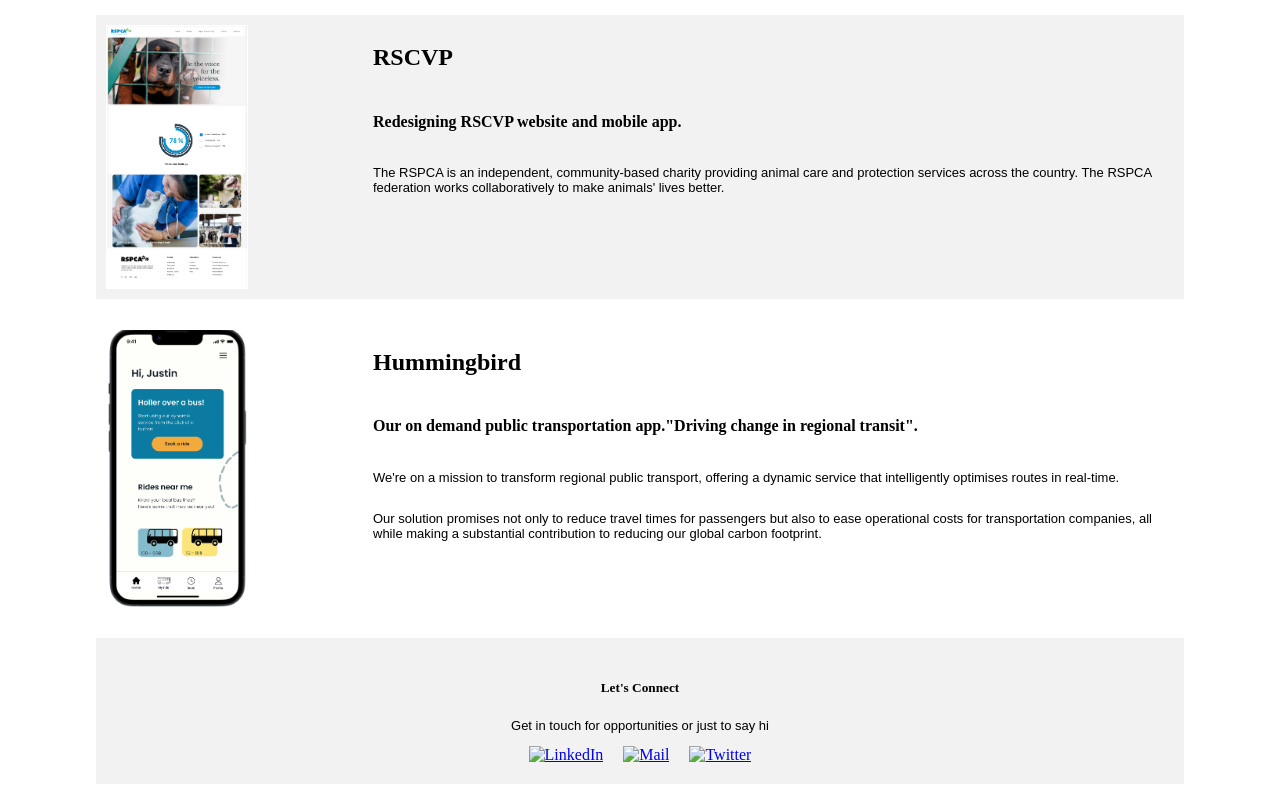
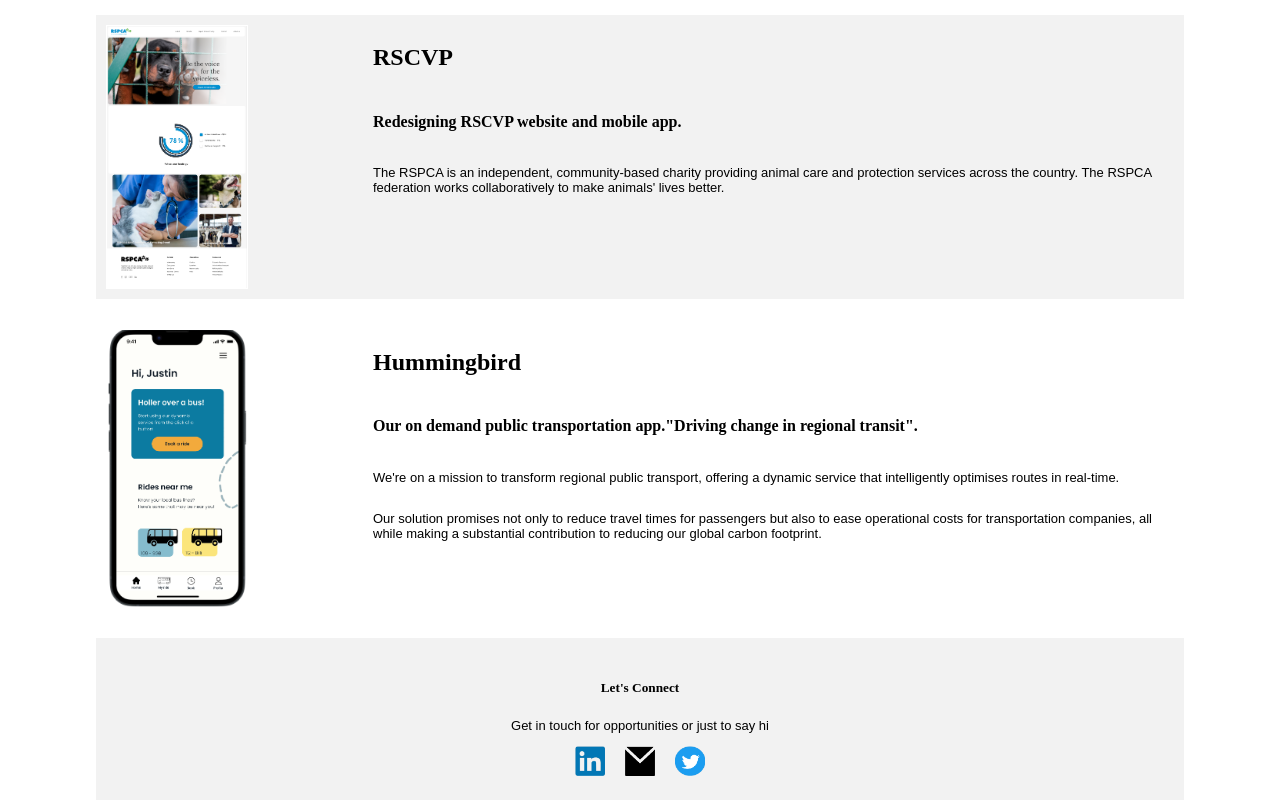
Before and after one commit to VismayeeSatish16/UX_UI_HW_18, a plain HTML site: page index.html in a window 1280 px wide. Shown: the part 1138-1938 px from the top of the page. Drawn offline with Linux system fonts and the light colour scheme.

Commit message:
added footer icon images

```diff
--- a/index.html
+++ b/index.html
@@ -101,9 +101,9 @@
     <p>Get in touch for opportunities or just to say hi</p>
     <div class="footer-container">
       <div class="social-icons">
-        <a href="https://www.linkedin.com/" target="_blank"><img src="images/linkedin-icon.png" alt="LinkedIn"></a>
-        <a href="mailto:example@mail.com" target="_blank"><img src="images/email-icon.png" alt="Mail"></a>
-        <a href="https://twitter.com/" target="_blank"><img src="images/twitter-icon.png" alt="Twitter"></a>
+        <a href="https://www.linkedin.com/" target="_blank"> <img src="linkedin-icon.png" alt="LinkedIn"></a>
+        <a href="mailto:example@mail.com" target="_blank"><img src="email-icon.png" alt="Mail"></a>
+        <a href="https://twitter.com/" target="_blank"><img src="twitter-icon.png" alt="Twitter"></a>
       </div>
     </div>
   </footer>
```
Also changed, not shown: email-icon.png (added), linkedin-icon.png (added), twitter-icon.png (added).
